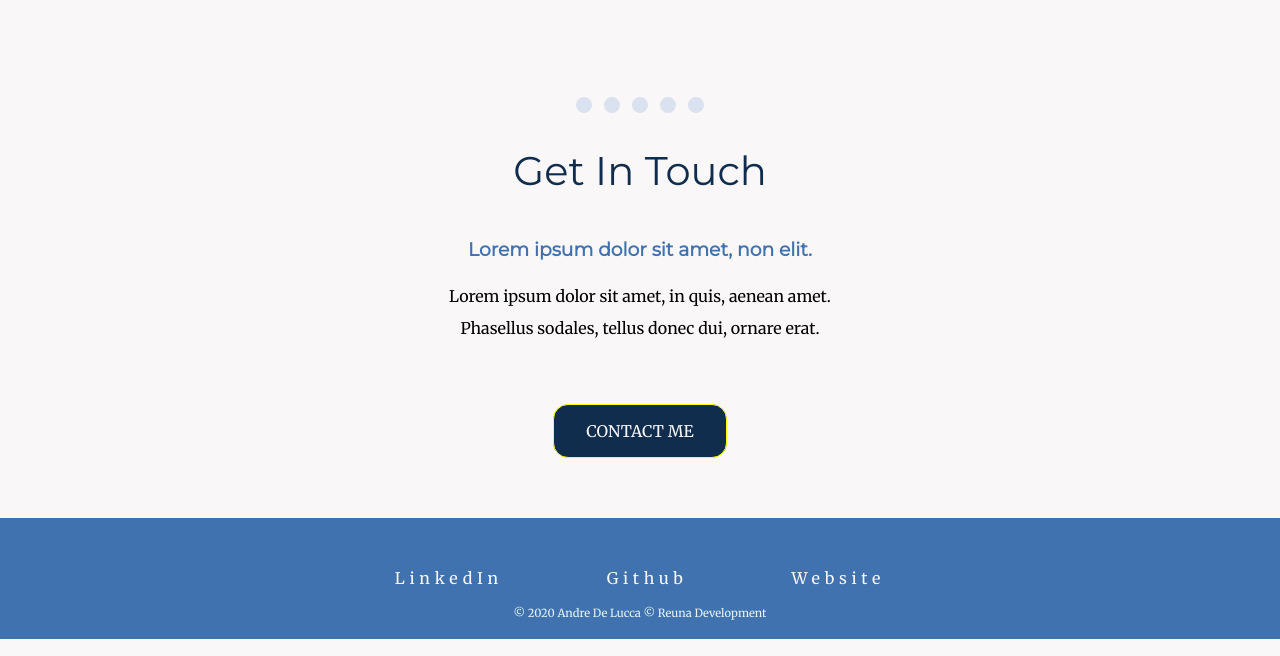
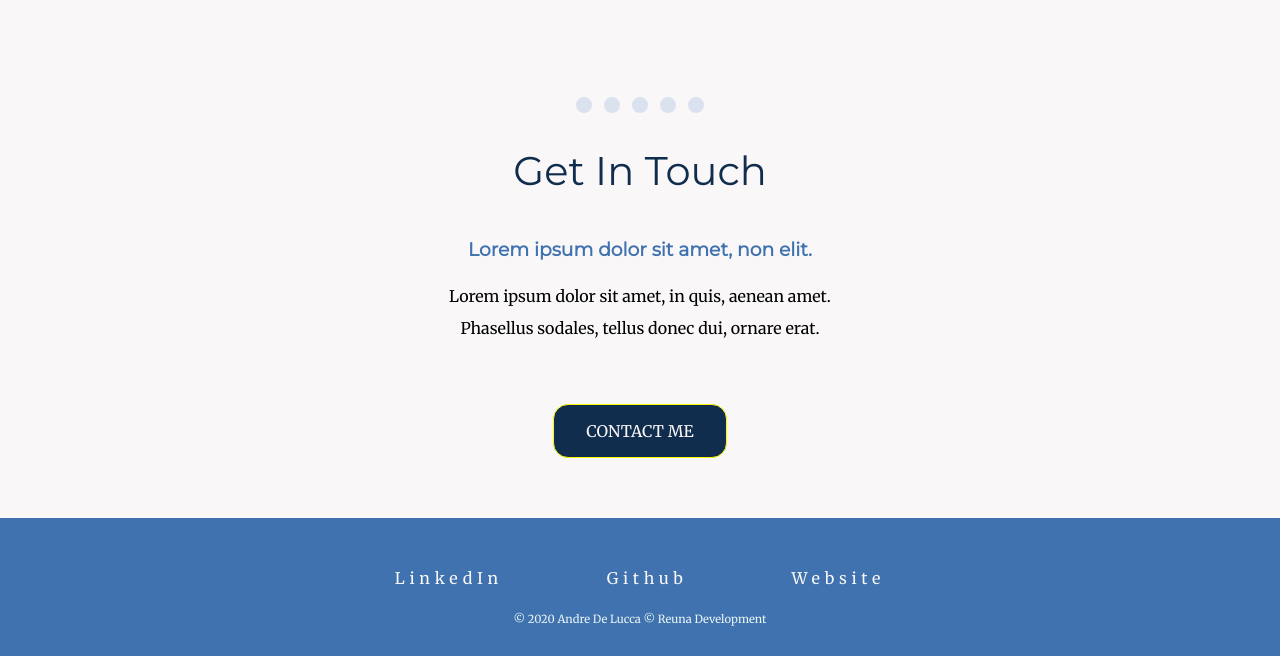
Before and after one commit to AndreDeLuccaDev/resume, a plain HTML site: page index.html in a window 1280 px wide. Shown: the part 1945-2601 px from the top of the page. Drawn offline with Linux system fonts and the light colour scheme.

Commit message:
Update style.css

```diff
--- a/css/style.css
+++ b/css/style.css
@@ -120,7 +120,7 @@ hr{
 
 .bottom-container{
   background: #3f72af;
-  padding: 50px 0 0px;
+  padding: 50px 0 10px;
 }
 
 .footer-link{
@@ -129,10 +129,10 @@ hr{
 
 .texto_fim{
 margin:0;
-padding:20px;
+padding:20px 0 0;
 color:#EAF6F6;
 font-size: 70%;
-line-height: 1;
+line-height: 2;
 }
 
 
```
